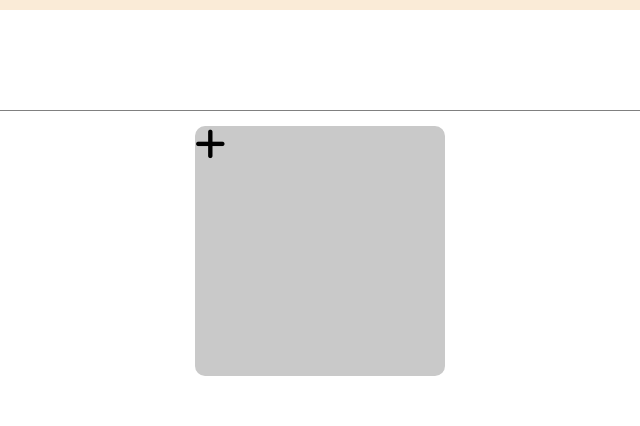
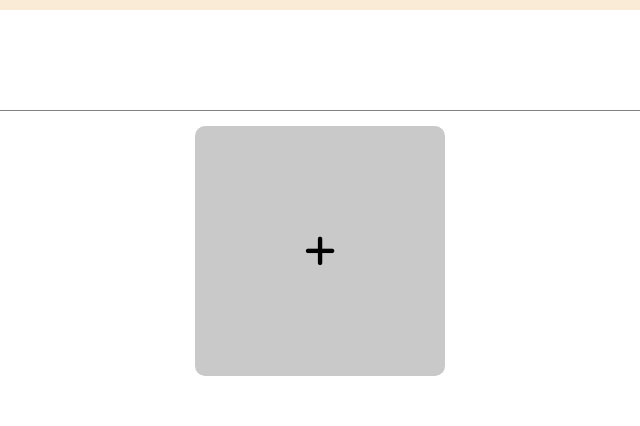
Before and after one commit to Sirfak3/FrontEnd-Challange, a plain HTML site: page index.html in a window 1280 px wide. Shown: the top 426 px of the page, 320-960 px from the left. Drawn offline with Linux system fonts and the light colour scheme.

Commit message:
Update style.css

```diff
--- a/src/style/style.css
+++ b/src/style/style.css
@@ -187,9 +187,8 @@ body {
     cursor: pointer;
     background-color: rgb(201, 201, 201);
     font-size: 35px;
-    text-align: center;
-    align-content: center;
-    justfy-content: center;
+    align-items: center;
+    justify-content: center;
 
     &:hover {
         color: rgb(0, 207, 0);
```
